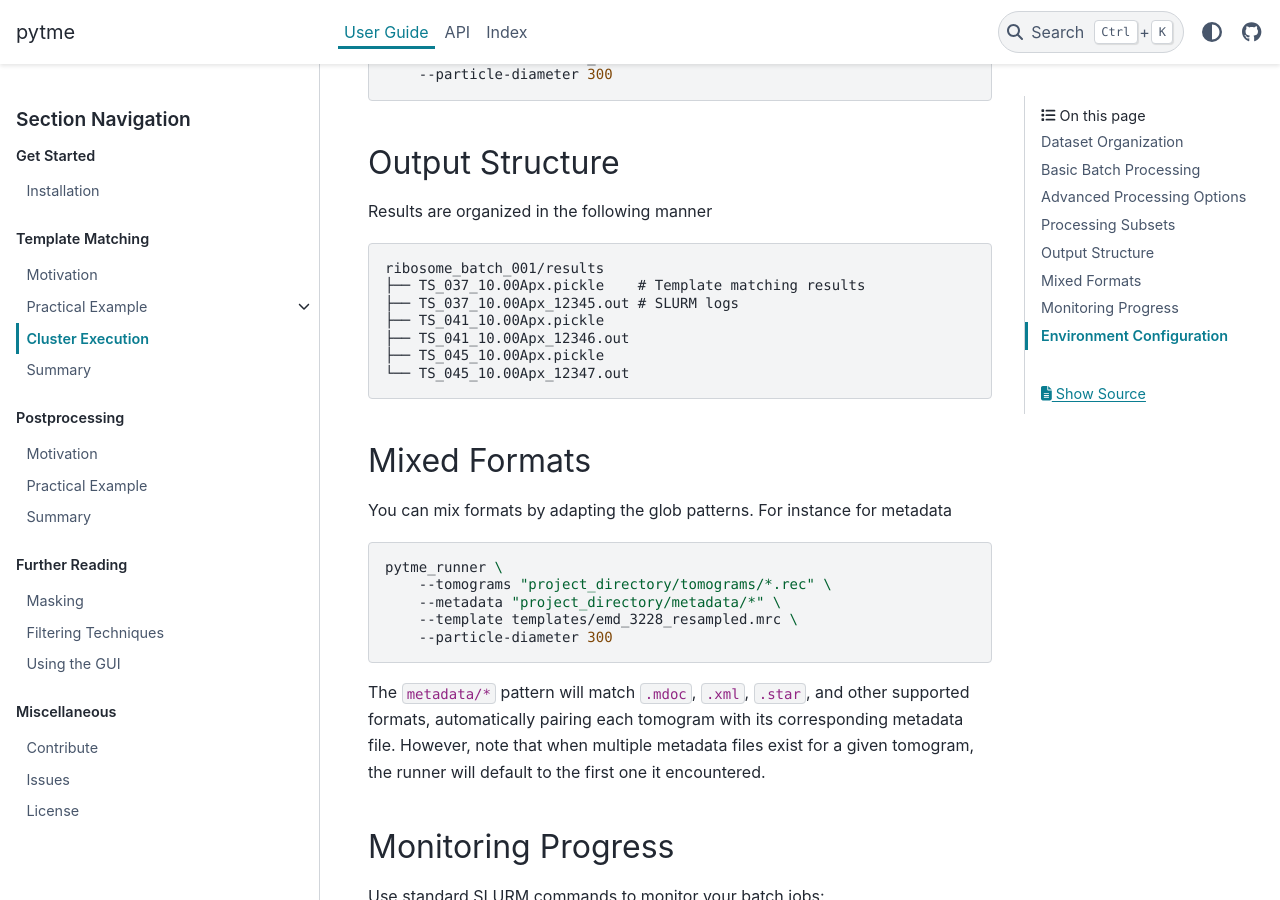
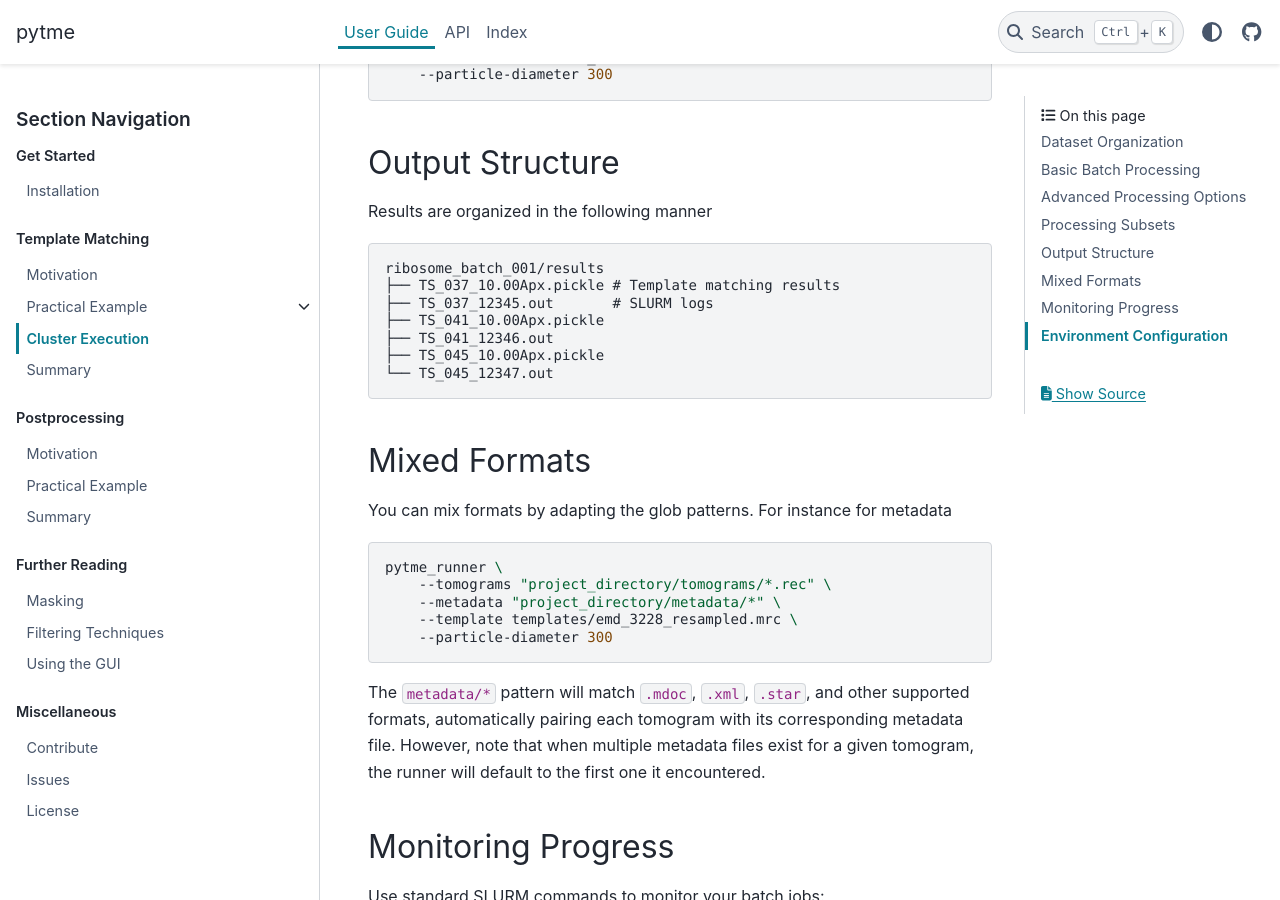
Before and after one commit to KosinskiLab/pyTME, a Sphinx documentation site: the page built from doc/quickstart/matching/cluster.rst, in a window 1280 px wide and 900 px high, scrolled down 3496 px. Built offline with Sphinx 7.4.7 and the PyData theme 0.15.4, drawn with Linux system fonts in a browser that asks for light colours; some of the changed text lies outside the part shown.

```diff
--- a/doc/quickstart/matching/cluster.rst
+++ b/doc/quickstart/matching/cluster.rst
@@ -166,12 +166,12 @@ Results are organized in the following manner
 .. code-block:: text
 
     ribosome_batch_001/results
-    ├── TS_037_10.00Apx.pickle    # Template matching results
-    ├── TS_037_10.00Apx_12345.out # SLURM logs
+    ├── TS_037_10.00Apx.pickle # Template matching results
+    ├── TS_037_12345.out       # SLURM logs
     ├── TS_041_10.00Apx.pickle
-    ├── TS_041_10.00Apx_12346.out
+    ├── TS_041_12346.out
     ├── TS_045_10.00Apx.pickle
-    └── TS_045_10.00Apx_12347.out
+    └── TS_045_12347.out
 
 
 Mixed Formats
--- a/pyproject.toml
+++ b/pyproject.toml
@@ -7,7 +7,7 @@ name="pytme"
 authors = [
   { name = "Valentin Maurer", email = "valentin.maurer@embl-hamburg.de" },
 ]
-version="0.3.b0"
+version="0.3.0"
 description="Python Template Matching Engine"
 readme="README.md"
 requires-python = ">=3.11"
--- a/tme/__version__.py
+++ b/tme/__version__.py
@@ -1 +1 @@
-__version__ = "0.3.b0"
+__version__ = "0.3.0"
```
Also changed, not shown: other parts of doc/quickstart/matching/cluster.rst (+1 -1 lines).
